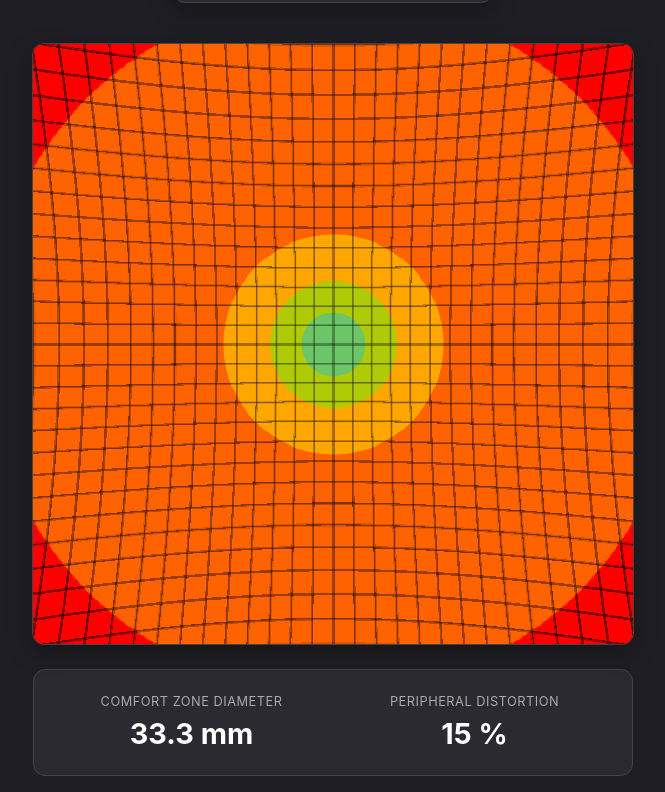
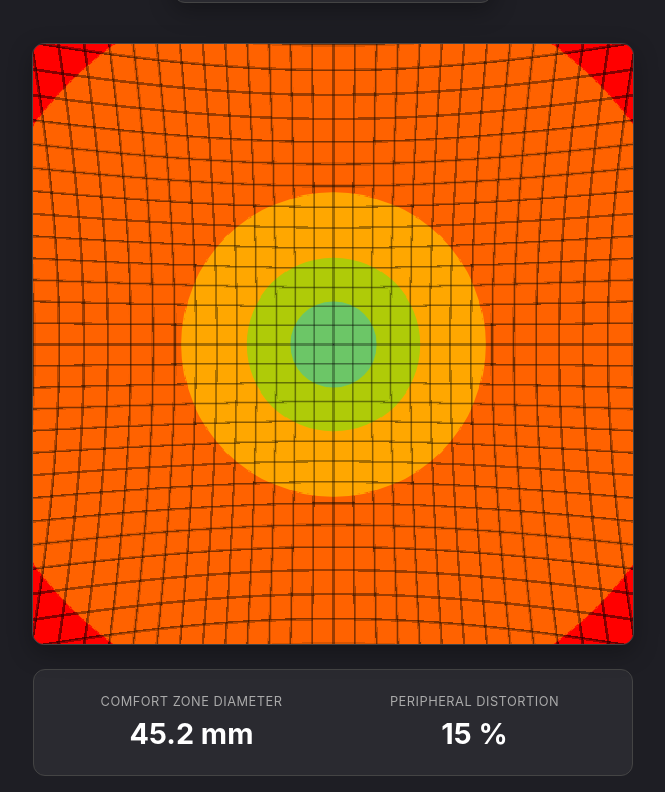
Before and after one commit to Spamalapam/Lense-Sim, a plain HTML site: page index.html in a window 1280 px wide. Shown: the part 436-1228 px from the top of the page, without its empty margins (307-972 px from the left). Drawn offline with Linux system fonts and the light colour scheme.

Commit message:
Update index.html

```diff
--- a/index.html
+++ b/index.html
@@ -3,7 +3,7 @@
 <head>
     <meta charset="UTF-8">
     <meta name="viewport" content="width=device-width, initial-scale=1.0, maximum-scale=1.0, user-scalable=no">
-    <title>Optical Visualizer v24.3 (Definitive)</title>
+    <title>Optical Visualizer v24.5 (Definitive)</title>
     <style>
         :root {
             --bg-color: #1e1e24; --surface-color: #2a2a30; --text-color: #e0e0e0;
@@ -135,193 +135,58 @@
     </div>
 
     <script>
-        // --- 1. GET UI ELEMENTS AND SETUP ---
+        // --- GET UI ELEMENTS AND SETUP ---
         const ui = {};
         ['sphere', 'sphereValue', 'cylinder', 'cylinderValue', 'axis', 'axisValue', 'materialSlider', 'materialName', 'clarityDiameterValue', 'distortionValue', 'sph-minus', 'sph-plus', 'cyl-minus', 'cyl-plus'].forEach(id => ui[id] = document.getElementById(id));
         const canvas = document.getElementById('lensCanvas');
         const ctx = canvas.getContext('2d');
         const controls = document.querySelectorAll('.controls input[type="range"]');
-
-        let pxPerMm = 4; // A safe fallback value
-
-        const materials = [
-            { index: 1.59, name: '1.59 Poly', factor: 1.0 }, { index: 1.60, name: '1.60 HI', factor: 1.8 },
-            { index: 1.67, name: '1.67 HI', factor: 2.2 }, { index: 1.74, name: '1.74 HI', factor: 4.5 }
-        ];
-
+        let pxPerMm = 4;
+        const materials = [ { index: 1.59, name: '1.59 Poly', factor: 1.0 }, { index: 1.60, name: '1.60 HI', factor: 1.8 }, { index: 1.67, name: '1.67 HI', factor: 2.2 }, { index: 1.74, name: '1.74 HI', factor: 4.5 } ];
         const offscreenCanvas = document.createElement('canvas');
         const offscreenCtx = offscreenCanvas.getContext('2d');
 
-        // --- 2. DYNAMIC SIZING FUNCTIONS ---
-        function calculatePxPerMm() {
-            const div = document.createElement('div');
-            div.style.cssText = 'position:absolute; top:-9999px; left:-9999px; width:1mm; height:1mm;';
-            document.body.appendChild(div);
-            const mmInPx = div.getBoundingClientRect().width;
-            document.body.removeChild(div);
-            return mmInPx > 0 ? mmInPx : 4;
-        }
+        // --- DYNAMIC SIZING FUNCTIONS ---
+        function calculatePxPerMm() { const div = document.createElement('div'); div.style.cssText = 'position:absolute; top:-9999px; left:-9999px; width:1mm; height:1mm;'; document.body.appendChild(div); const mmInPx = div.getBoundingClientRect().width; document.body.removeChild(div); return mmInPx > 0 ? mmInPx : 4; }
+        function setupCanvas() { const dpr = window.devicePixelRatio || 1; const rect = canvas.getBoundingClientRect(); if (rect.width === 0 || rect.height === 0) return false; canvas.width = rect.width * dpr; canvas.height = rect.height * dpr; ctx.scale(dpr, dpr); canvas.logicalWidth = rect.width; canvas.logicalHeight = rect.height; return true; }
+        function setupOffscreenCanvas() { offscreenCanvas.width = canvas.width; offscreenCanvas.height = canvas.height; }
 
-        function setupCanvas() {
-            const dpr = window.devicePixelRatio || 1;
-            const rect = canvas.getBoundingClientRect();
-            if (rect.width === 0 || rect.height === 0) return false;
-            canvas.width = rect.width * dpr;
-            canvas.height = rect.height * dpr;
-            ctx.scale(dpr, dpr);
-            canvas.logicalWidth = rect.width;
-            canvas.logicalHeight = rect.height;
-            return true;
-        }
-
-        function setupOffscreenCanvas() {
-            offscreenCanvas.width = canvas.width;
-            offscreenCanvas.height = canvas.height;
-        }
-
-        // --- 3. CORE LOGIC ---
-        function updateUI() {
-            ui.sphereValue.textContent = parseFloat(ui.sphere.value).toFixed(2);
-            ui.cylinderValue.textContent = parseFloat(ui.cylinder.value).toFixed(2);
-            ui.axisValue.textContent = ui.axis.value;
-            ui.materialName.textContent = materials[parseInt(ui.materialSlider.value)].name;
-            drawVisualization();
-        }
-
+        // --- CORE LOGIC ---
+        function updateUI() { ui.sphereValue.textContent = parseFloat(ui.sphere.value).toFixed(2); ui.cylinderValue.textContent = parseFloat(ui.cylinder.value).toFixed(2); ui.axisValue.textContent = ui.axis.value; ui.materialName.textContent = materials[parseInt(ui.materialSlider.value)].name; drawVisualization(); }
         controls.forEach(el => el.addEventListener('input', updateUI));
-
-        const adjustSlider = (slider, step) => {
-            let val = parseFloat(slider.value) + step;
-            slider.value = Math.max(parseFloat(slider.min), Math.min(parseFloat(slider.max), val));
-            updateUI();
-        };
-        ui['sph-minus'].addEventListener('click', () => adjustSlider(ui.sphere, -0.25));
-        ui['sph-plus'].addEventListener('click', () => adjustSlider(ui.sphere, 0.25));
-        ui['cyl-minus'].addEventListener('click', () => adjustSlider(ui.cylinder, -0.25));
-        ui['cyl-plus'].addEventListener('click', () => adjustSlider(ui.cylinder, 0.25));
+        const adjustSlider = (slider, step) => { let val = parseFloat(slider.value) + step; slider.value = Math.max(parseFloat(slider.min), Math.min(parseFloat(slider.max), val)); updateUI(); };
+        ui['sph-minus'].addEventListener('click', () => adjustSlider(ui.sphere, -0.25)); ui['sph-plus'].addEventListener('click', () => adjustSlider(ui.sphere, 0.25)); ui['cyl-minus'].addEventListener('click', () => adjustSlider(ui.cylinder, -0.25)); ui['cyl-plus'].addEventListener('click', () => adjustSlider(ui.cylinder, 0.25));
 
         function calculateOpticalMetrics(p) {
             const baseP = Math.abs(p.sph), totalP = Math.abs(p.sph + p.cyl);
             const distortionResistance = p.material.factor;
-            const maxClearMm = 45;
+
+            // --- 🔧 CORRECTED TUNING KNOBS 🔧 ---
+            const maxClearMm = 55;
+            const powerPenaltyFactor = 2.5;
+            // ------------------------------------
+
             const powerPenaltySphere = Math.pow(baseP, 1.2);
             const powerPenaltyTotal = Math.pow(totalP, 1.2);
-            const clarityDiameterSphere = Math.max(8, maxClearMm - powerPenaltySphere * (3.0 / distortionResistance));
-            const clarityDiameterTotal = Math.max(8, maxClearMm - powerPenaltyTotal * (3.0 / distortionResistance));
+            const clarityDiameterSphere = Math.max(8, maxClearMm - powerPenaltySphere * (powerPenaltyFactor / distortionResistance));
+            const clarityDiameterTotal = Math.max(8, maxClearMm - powerPenaltyTotal * (powerPenaltyFactor / distortionResistance));
             const rawDistortion = Math.pow(baseP, 1.5) + Math.pow(totalP, 1.6);
             const distortionStrength = Math.min(100, rawDistortion / distortionResistance);
-            return {
-                clarityDiameterSphere, clarityDiameterTotal, distortionStrength,
-                blurIntensity: distortionStrength / 8,
-                warpFactor: -p.sph * 0.02 * (1 + distortionStrength * 0.01),
-                twistFactor: -p.cyl * 0.1 * (1 + distortionStrength * 0.01)
-            };
+            return { clarityDiameterSphere, clarityDiameterTotal, distortionStrength, blurIntensity: distortionStrength / 8, warpFactor: -p.sph * 0.02 * (1 + distortionStrength * 0.01), twistFactor: -p.cyl * 0.1 * (1 + distortionStrength * 0.01) };
         }
 
-        // --- 4. DRAWING FUNCTIONS ---
-        function drawVisualization() {
-            const material = materials[parseInt(ui.materialSlider.value)];
-            const p = { sph: parseFloat(ui.sphere.value) || 0, cyl: parseFloat(ui.cylinder.value) || 0, axis: parseInt(ui.axis.value) || 0, material: material };
-            const w = canvas.logicalWidth;
-            const h = canvas.logicalHeight;
-            const metrics = calculateOpticalMetrics(p);
-            ui.clarityDiameterValue.textContent = `${Math.min(metrics.clarityDiameterSphere, metrics.clarityDiameterTotal).toFixed(1)} mm`;
-            ui.distortionValue.textContent = `${metrics.distortionStrength.toFixed(0)} %`;
-            const optimalRadiusX = (metrics.clarityDiameterSphere / 2) * pxPerMm;
-            const optimalRadiusY = (metrics.clarityDiameterTotal / 2) * pxPerMm;
-            createBackground(offscreenCtx, w, h, optimalRadiusX, optimalRadiusY, p.axis);
-            ctx.clearRect(0, 0, canvas.width, canvas.height);
-            ctx.save();
-            ctx.filter = `blur(${metrics.blurIntensity * (window.devicePixelRatio || 1)}px)`;
-            drawRayMappedView(ctx, offscreenCanvas, p, metrics);
-            ctx.restore();
-        }
+        // --- DRAWING FUNCTIONS ---
+        function drawVisualization() { const material = materials[parseInt(ui.materialSlider.value)]; const p = { sph: parseFloat(ui.sphere.value) || 0, cyl: parseFloat(ui.cylinder.value) || 0, axis: parseInt(ui.axis.value) || 0, material: material }; const w = canvas.logicalWidth; const h = canvas.logicalHeight; const metrics = calculateOpticalMetrics(p); ui.clarityDiameterValue.textContent = `${Math.min(metrics.clarityDiameterSphere, metrics.clarityDiameterTotal).toFixed(1)} mm`; ui.distortionValue.textContent = `${metrics.distortionStrength.toFixed(0)} %`; const optimalRadiusX = (metrics.clarityDiameterSphere / 2) * pxPerMm; const optimalRadiusY = (metrics.clarityDiameterTotal / 2) * pxPerMm; createBackground(offscreenCtx, w, h, optimalRadiusX, optimalRadiusY, p.axis); ctx.clearRect(0, 0, canvas.width, canvas.height); ctx.save(); ctx.filter = `blur(${metrics.blurIntensity * (window.devicePixelRatio || 1)}px)`; drawRayMappedView(ctx, offscreenCanvas, p, metrics); ctx.restore(); }
+        function createBackground(context, w, h, r_opt_x, r_opt_y, axis) { const dpr = window.devicePixelRatio || 1; context.save(); context.scale(dpr, dpr); drawClarityMap(context, w, h, r_opt_x, r_opt_y, r_opt_x * 1.7, r_opt_y * 1.7, axis); drawGrid(context, w, h); context.restore(); }
+        function drawClarityMap(context, w, h, r_opt_x, r_opt_y, r_func_x, r_func_y, axis) { const cx = w / 2, cy = h / 2; context.save(); const axisRad = axis * Math.PI / 180; const maxRadius = Math.sqrt(w * w + h * h) / 2; const drawEllipse = (radiusX, radiusY, color) => { context.beginPath(); context.fillStyle = color; context.ellipse(cx, cy, radiusX, radiusY, axisRad, 0, 2 * Math.PI); context.fill(); }; const r_red_x = maxRadius; const r_red_y = maxRadius; const r_orange_x = r_func_x + (maxRadius - r_func_x) * 0.6; const r_orange_y = r_func_y + (maxRadius - r_func_y) * 0.6; drawEllipse(r_red_x, r_red_y, getComputedStyle(document.documentElement).getPropertyValue('--red-zone')); drawEllipse(r_orange_x, r_orange_y, getComputedStyle(document.documentElement).getPropertyValue('--orange-zone')); drawEllipse(r_func_x, r_func_y, getComputedStyle(document.documentElement).getPropertyValue('--yellow-zone')); drawEllipse(r_opt_x, r_opt_y, getComputedStyle(document.documentElement).getPropertyValue('--green-zone')); drawEllipse(r_opt_x * 0.5, r_opt_y * 0.5, getComputedStyle(document.documentElement).getPropertyValue('--blue-zone')); context.restore(); }
+        function drawGrid(context, w, h) { const cx = w / 2, cy = h / 2; context.strokeStyle = 'rgba(0, 0, 0, 0.4)'; context.lineWidth = 1.5; const step = 5 * pxPerMm; for (let i = cx; i <= w; i += step) { context.beginPath(); context.moveTo(i, 0); context.lineTo(i, h); context.stroke(); } for (let i = cx - step; i > 0; i -= step) { context.beginPath(); context.moveTo(i, 0); context.lineTo(i, h); context.stroke(); } for (let i = cy; i <= h; i += step) { context.beginPath(); context.moveTo(0, i); context.lineTo(w, i); context.stroke(); } for (let i = cy - step; i > 0; i -= step) { context.beginPath(); context.moveTo(0, i); context.lineTo(w, i); context.stroke(); } }
+        function drawRayMappedView(ctx, sourceCanvas, p, metrics) { const w = sourceCanvas.width; const h = sourceCanvas.height; const cx = w / 2; const cy = h / 2; const axisRad = p.axis * Math.PI / 180; const imageData = sourceCanvas.getContext('2d').getImageData(0, 0, w, h); const destData = ctx.createImageData(w, h); for (let y = 0; y < h; y++) { for (let x = 0; x < w; x++) { const dx = x - cx; const dy = y - cy; const r = Math.sqrt(dx * dx + dy * dy); if (r === 0) continue; const rNorm = r / (w / 2); let theta = Math.atan2(dy, dx); const radialShift = 1 + metrics.warpFactor * Math.pow(rNorm, 1.5); const twistAngle = metrics.twistFactor * Math.pow(rNorm, 2) * Math.sin(2 * (theta - axisRad)); theta -= twistAngle; const srcR = r / radialShift; const sx = cx + srcR * Math.cos(theta); const sy = cy + srcR * Math.sin(theta); if (sx >= 0 && sx < w && sy >= 0 && sy < h) { const srcIndex = (Math.floor(sy) * w + Math.floor(sx)) * 4; const destIndex = (y * w + x) * 4; destData.data[destIndex] = imageData.data[srcIndex]; destData.data[destIndex + 1] = imageData.data[srcIndex + 1]; destData.data[destIndex + 2] = imageData.data[srcIndex + 2]; destData.data[destIndex + 3] = 255; } } } ctx.putImageData(destData, 0, 0); }
 
-        function createBackground(context, w, h, r_opt_x, r_opt_y, axis) {
-            const dpr = window.devicePixelRatio || 1;
-            context.save();
-            context.scale(dpr, dpr);
-            drawClarityMap(context, w, h, r_opt_x, r_opt_y, r_opt_x * 1.7, r_opt_y * 1.7, axis);
-            drawGrid(context, w, h);
-            context.restore();
-        }
-
-        function drawClarityMap(context, w, h, r_opt_x, r_opt_y, r_func_x, r_func_y, axis) {
-            const cx = w / 2, cy = h / 2;
-            context.save();
-            const axisRad = axis * Math.PI / 180;
-            const maxRadius = Math.sqrt(w * w + h * h) / 2;
-            const drawEllipse = (radiusX, radiusY, color) => {
-                context.beginPath(); context.fillStyle = color;
-                context.ellipse(cx, cy, radiusX, radiusY, axisRad, 0, 2 * Math.PI); context.fill();
-            };
-            const r_red_x = maxRadius; const r_red_y = maxRadius;
-            const r_orange_x = r_func_x + (maxRadius - r_func_x) * 0.6; const r_orange_y = r_func_y + (maxRadius - r_func_y) * 0.6;
-            drawEllipse(r_red_x, r_red_y, getComputedStyle(document.documentElement).getPropertyValue('--red-zone'));
-            drawEllipse(r_orange_x, r_orange_y, getComputedStyle(document.documentElement).getPropertyValue('--orange-zone'));
-            drawEllipse(r_func_x, r_func_y, getComputedStyle(document.documentElement).getPropertyValue('--yellow-zone'));
-            drawEllipse(r_opt_x, r_opt_y, getComputedStyle(document.documentElement).getPropertyValue('--green-zone'));
-            drawEllipse(r_opt_x * 0.5, r_opt_y * 0.5, getComputedStyle(document.documentElement).getPropertyValue('--blue-zone'));
-            context.restore();
-        }
-
-        // THIS IS THE CORRECT, DYNAMIC GRID FUNCTION
-        function drawGrid(context, w, h) {
-            const cx = w / 2, cy = h / 2;
-            context.strokeStyle = 'rgba(0, 0, 0, 0.4)';
-            context.lineWidth = 1.5;
-            const step = 5 * pxPerMm; // Makes each grid line represent 5 real millimeters
-            for (let i = cx; i <= w; i += step) { context.beginPath(); context.moveTo(i, 0); context.lineTo(i, h); context.stroke(); }
-            for (let i = cx - step; i > 0; i -= step) { context.beginPath(); context.moveTo(i, 0); context.lineTo(i, h); context.stroke(); }
-            for (let i = cy; i <= h; i += step) { context.beginPath(); context.moveTo(0, i); context.lineTo(w, i); context.stroke(); }
-            for (let i = cy - step; i > 0; i -= step) { context.beginPath(); context.moveTo(0, i); context.lineTo(w, i); context.stroke(); }
-        }
-
-        function drawRayMappedView(ctx, sourceCanvas, p, metrics) {
-            const w = sourceCanvas.width; const h = sourceCanvas.height;
-            const cx = w / 2; const cy = h / 2;
-            const axisRad = p.axis * Math.PI / 180;
-            const imageData = sourceCanvas.getContext('2d').getImageData(0, 0, w, h);
-            const destData = ctx.createImageData(w, h);
-            for (let y = 0; y < h; y++) {
-                for (let x = 0; x < w; x++) {
-                    const dx = x - cx; const dy = y - cy;
-                    const r = Math.sqrt(dx * dx + dy * dy);
-                    if (r === 0) continue;
-                    const rNorm = r / (w / 2);
-                    let theta = Math.atan2(dy, dx);
-                    const radialShift = 1 + metrics.warpFactor * Math.pow(rNorm, 1.5);
-                    const twistAngle = metrics.twistFactor * Math.pow(rNorm, 2) * Math.sin(2 * (theta - axisRad));
-                    theta -= twistAngle;
-                    const srcR = r / radialShift;
-                    const sx = cx + srcR * Math.cos(theta); const sy = cy + srcR * Math.sin(theta);
-                    if (sx >= 0 && sx < w && sy >= 0 && sy < h) {
-                        const srcIndex = (Math.floor(sy) * w + Math.floor(sx)) * 4;
-                        const destIndex = (y * w + x) * 4;
-                        destData.data[destIndex] = imageData.data[srcIndex];
-                        destData.data[destIndex + 1] = imageData.data[srcIndex + 1];
-                        destData.data[destIndex + 2] = imageData.data[srcIndex + 2];
-                        destData.data[destIndex + 3] = 255;
-                    }
-                }
-            }
-            ctx.putImageData(destData, 0, 0);
-        }
-
-        // --- 5. INITIALIZATION ---
-        function initialize() {
-            pxPerMm = calculatePxPerMm();
-            if (!setupCanvas()) return;
-            setupOffscreenCanvas();
-            updateUI();
-        }
-
+        // --- INITIALIZATION ---
+        function initialize() { pxPerMm = calculatePxPerMm(); if (!setupCanvas()) return; setupOffscreenCanvas(); updateUI(); }
         window.addEventListener('load', () => { setTimeout(initialize, 50); });
         let resizeTimeout;
-        window.addEventListener('resize', () => {
-            clearTimeout(resizeTimeout);
-            resizeTimeout = setTimeout(initialize, 100);
-        });
+        window.addEventListener('resize', () => { clearTimeout(resizeTimeout); resizeTimeout = setTimeout(initialize, 100); });
     </script>
 </body>
 </html>
```
